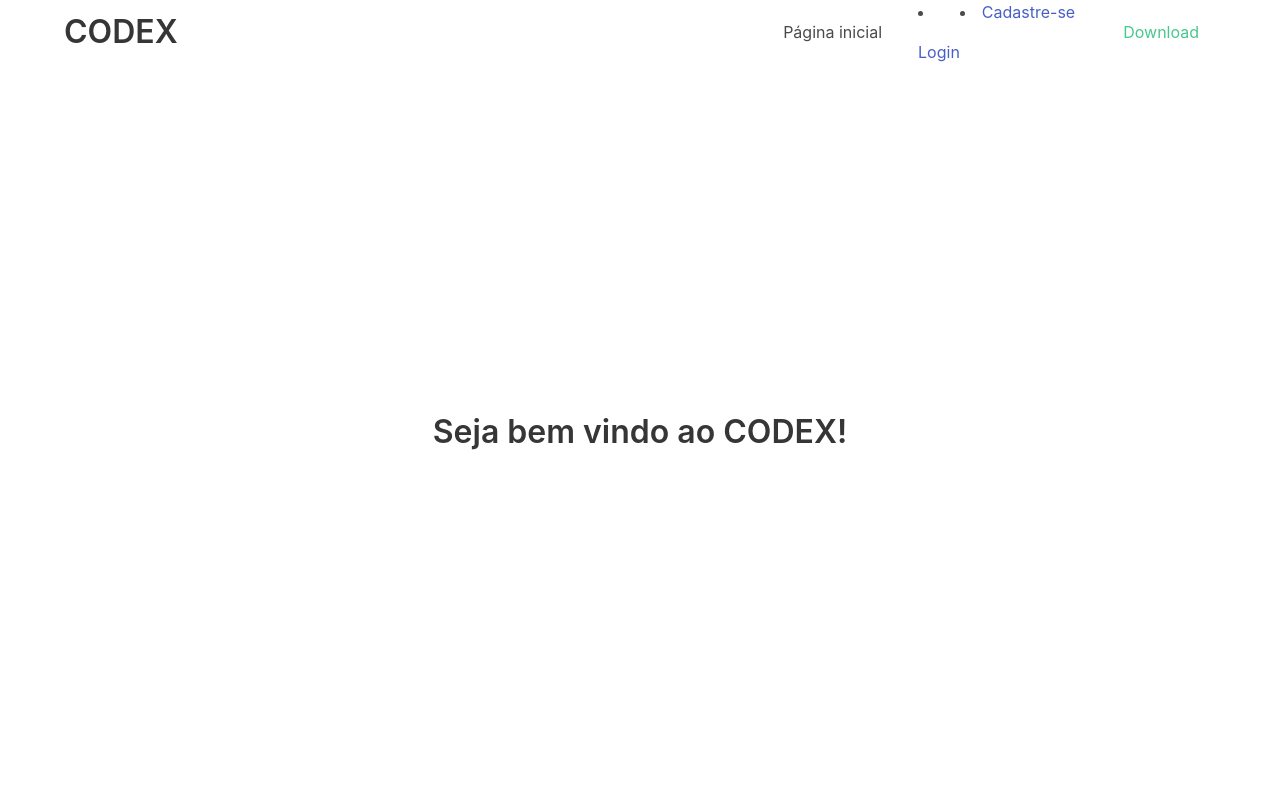
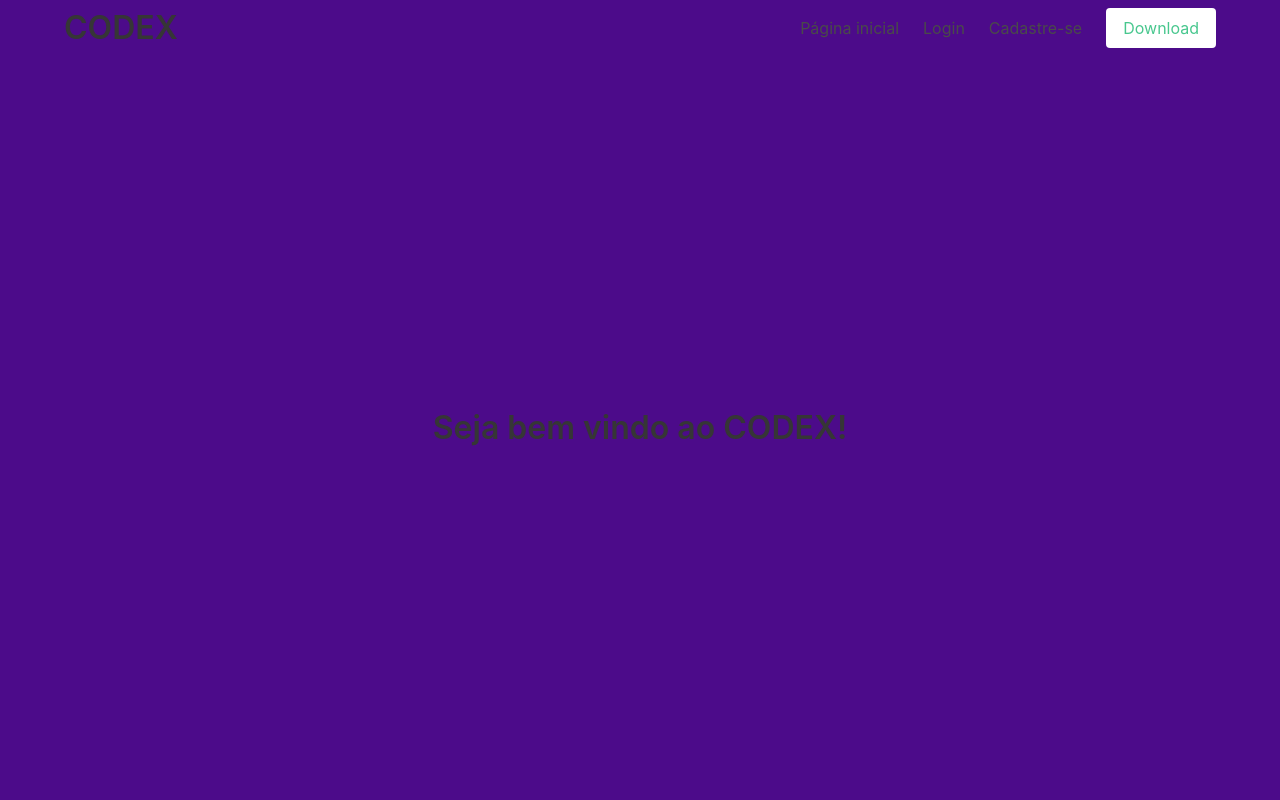
Before and after one commit to MarceloJimenes/site-codex, a PHP site: page / in a window 1280 px wide. Run offline with PHP 8.4, Linux system fonts and the light colour scheme; style sheets or scripts are compiled from the project's sources.

Commit message:
Update index.php

```diff
--- a/index.php
+++ b/index.php
@@ -6,6 +6,8 @@
     <meta name="viewport" content="width=device-width, initial-scale=1.0">
 
     <link rel="stylesheet" href="https://cdn.jsdelivr.net/npm/bulma@0.9.1/css/bulma.min.css">
+
+    <link rel="stylesheet" href="style.scss">
 
     <title>Codex - Coding Experience</title>
 </head>
@@ -19,10 +21,10 @@
                     <div class="container">
                         <div class="navbar-brand">
                             <a class="navbar-item" href="../../index.php">
-                                    <p class="title logo-title-menu">
-                                        CODEX
-                                    </p>
-                                </a>
+                                <p class="title logo-title-menu">
+                                    CODEX
+                                </p>
+                            </a>
                             <!-- Menu responsivo -->
                             <span class="navbar-burger" data-target="navbarMenuHeroC">
                                 <span></span>
@@ -36,17 +38,14 @@
                             <div class="navbar-end">
                                 <a class="navbar-item" href="#">
                                     Página inicial
-                                </a>
-                                <a class = "navbar-item" href="#">
-                                    <li><a href="pages/login.php">Login</a></li>
-                                    <li><a href="pages/cadastre.php">Cadastre-se</a></li>
+                                </a><a class="navbar-item" href="pages/login.php">
+                                    Login
+                                </a><a class="navbar-item" href="pages/cadasre.php">
+                                    Cadastre-se
                                 </a>
                                 <!-- botao para download -->
                                 <span class="navbar-item">
                                     <a class="button is-success is-inverted">
-                                        <span class="icon">
-                                                <i class="fab -fa-github"></i>
-                                        </span>
                                         <span>Download</span>
                                     </a>
                                 </span>
```
